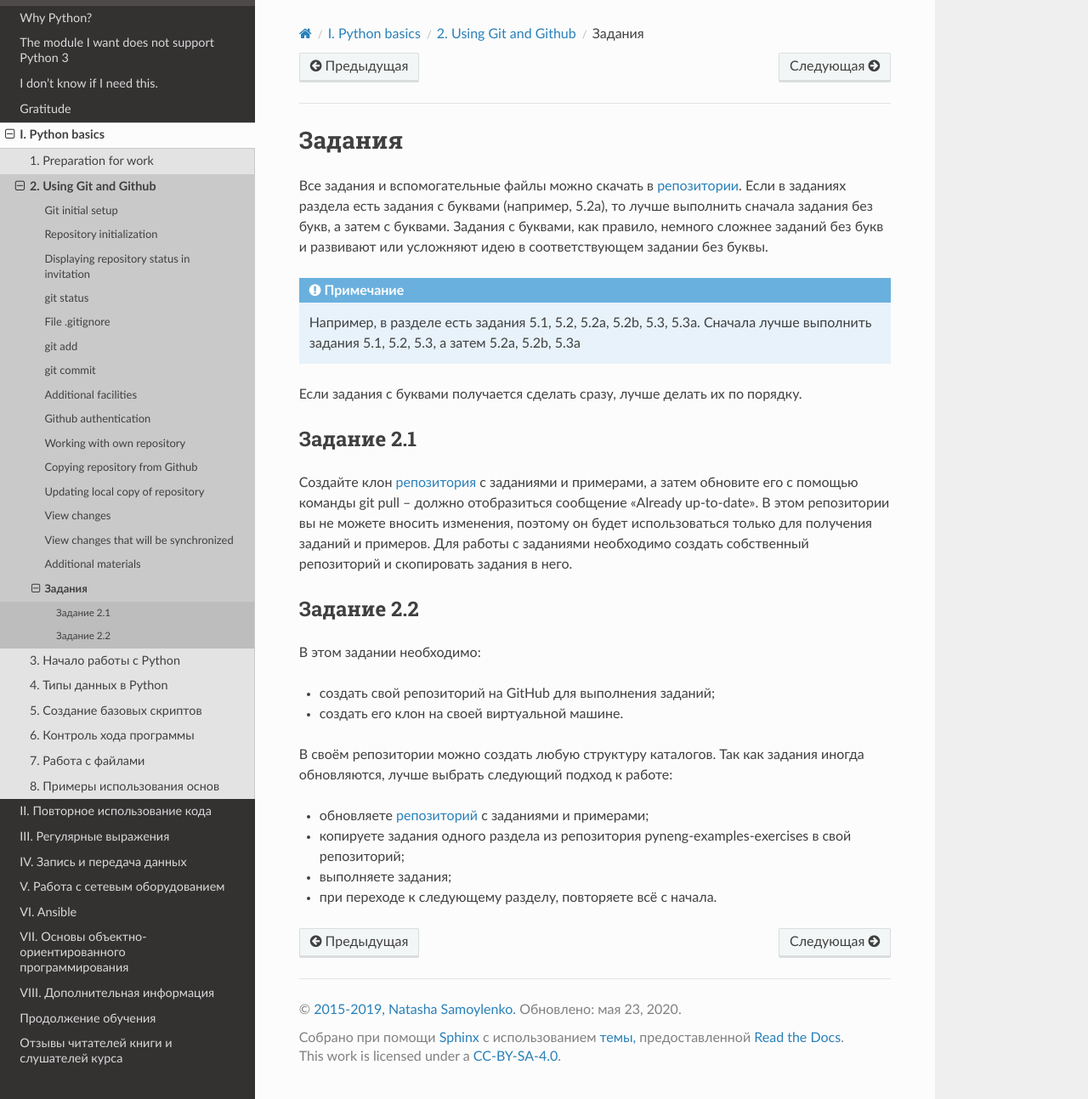
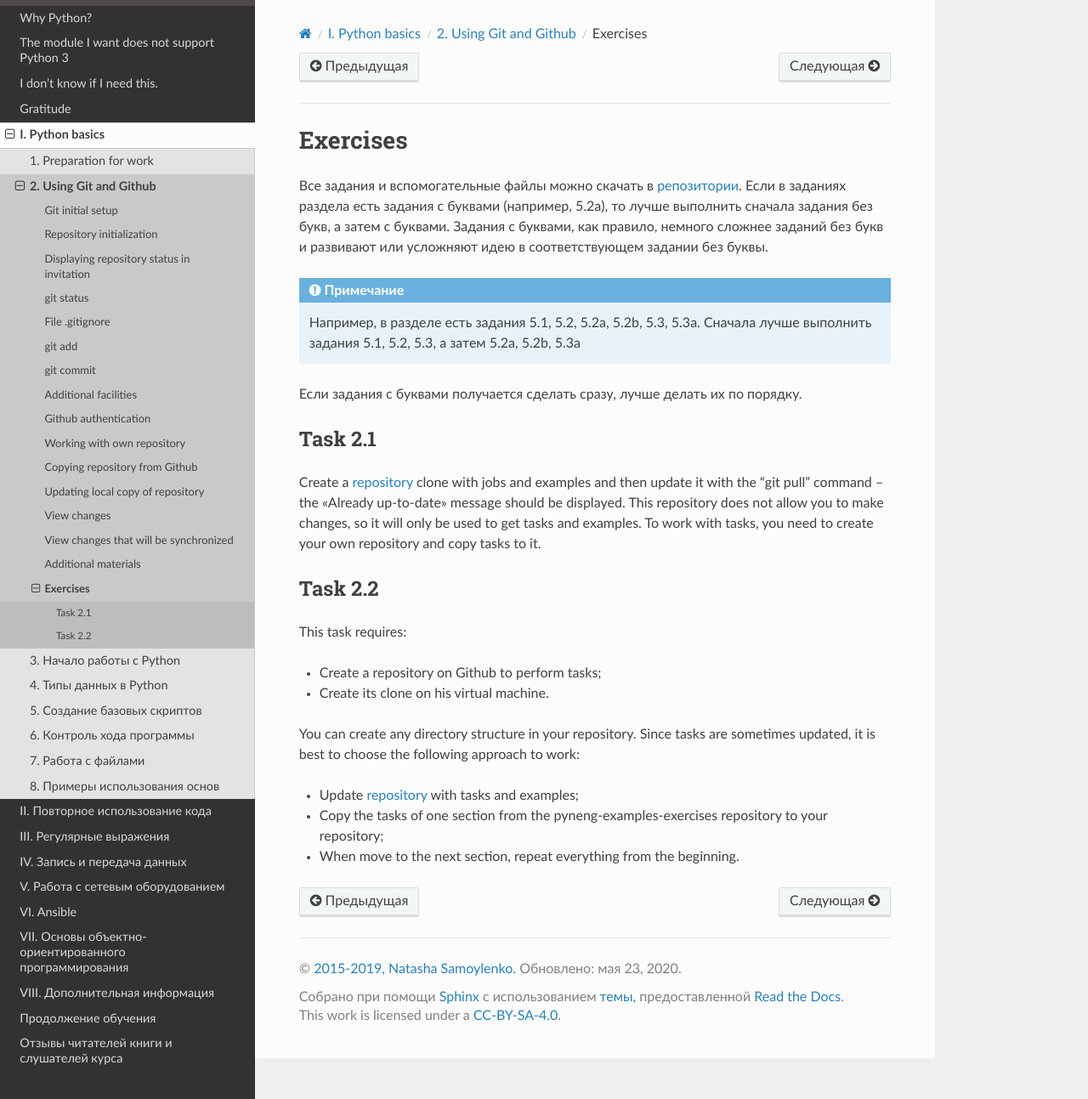
Before and after one commit to Aidar5/nattoeng, a Sphinx documentation site: the page built from docs/source/exercises/02_exercises.rst, in a window 1280 px wide and 1293 px high. Shown: the whole window at 85% size. Built offline with Sphinx 7.4.7 and the Read the Docs theme 2.0.0, drawn with Linux system fonts in a browser that asks for light colours; pages that are not in the unit, such as notebooks, are missing from menus.

Commit message:
Update 02_exercises.rst

```diff
--- a/docs/source/exercises/02_exercises.rst
+++ b/docs/source/exercises/02_exercises.rst
@@ -2,38 +2,32 @@
 
    \newpage
 
-Задания
+Exercises
 ~~~~~~~
 
 .. include:: ./exercises_intro.rst
 
 
-Задание 2.1
+Task 2.1
 ^^^^^^^^^^^
 
-Создайте клон
-`репозитория <https://github.com/natenka/pyneng-examples-exercises/>`__
-с заданиями и примерами, а затем обновите его с помощью команды git pull
-– должно отобразиться сообщение "Already up-to-date". В этом репозитории
-вы не можете вносить изменения, поэтому он будет использоваться только
-для получения заданий и примеров. Для работы с заданиями необходимо
-создать собственный репозиторий и скопировать задания в него.
+Create a
+`repository <https://github.com/natenka/pyneng-examples-exercises/>`__
+clone with jobs and examples and then update it with the “git pull” command
+– the "Already up-to-date" message should be displayed. This repository does not allow you to make changes, so it will only be used to get tasks and examples. To work with tasks, you need to create your own repository and copy tasks to it.
 
-Задание 2.2
+Task 2.2
 ^^^^^^^^^^^
 
-В этом задании необходимо:
+This task requires:
 
--  создать свой репозиторий на GitHub для выполнения заданий;
--  создать его клон на своей виртуальной машине.
+-  Create a repository on Github to perform tasks;
+-  Create its clone on his virtual machine.
 
-В своём репозитории можно создать любую структуру каталогов. Так как
-задания иногда обновляются, лучше выбрать следующий подход к работе:
+You can create any directory structure in your repository. Since tasks are sometimes updated, it is best to choose the following approach to work:
 
--  обновляете
-   `репозиторий <https://github.com/natenka/pyneng-examples-exercises/>`__
-   с заданиями и примерами;
--  копируете задания одного раздела из репозитория
-   pyneng-examples-exercises в свой репозиторий;
--  выполняете задания;
--  при переходе к следующему разделу, повторяете всё с начала.
+-  Update
+   `repository <https://github.com/natenka/pyneng-examples-exercises/>`__
+   with tasks and examples;
+-  Copy the tasks of one section from the pyneng-examples-exercises repository to your repository;
+-  When move to the next section, repeat everything from the beginning.
```
